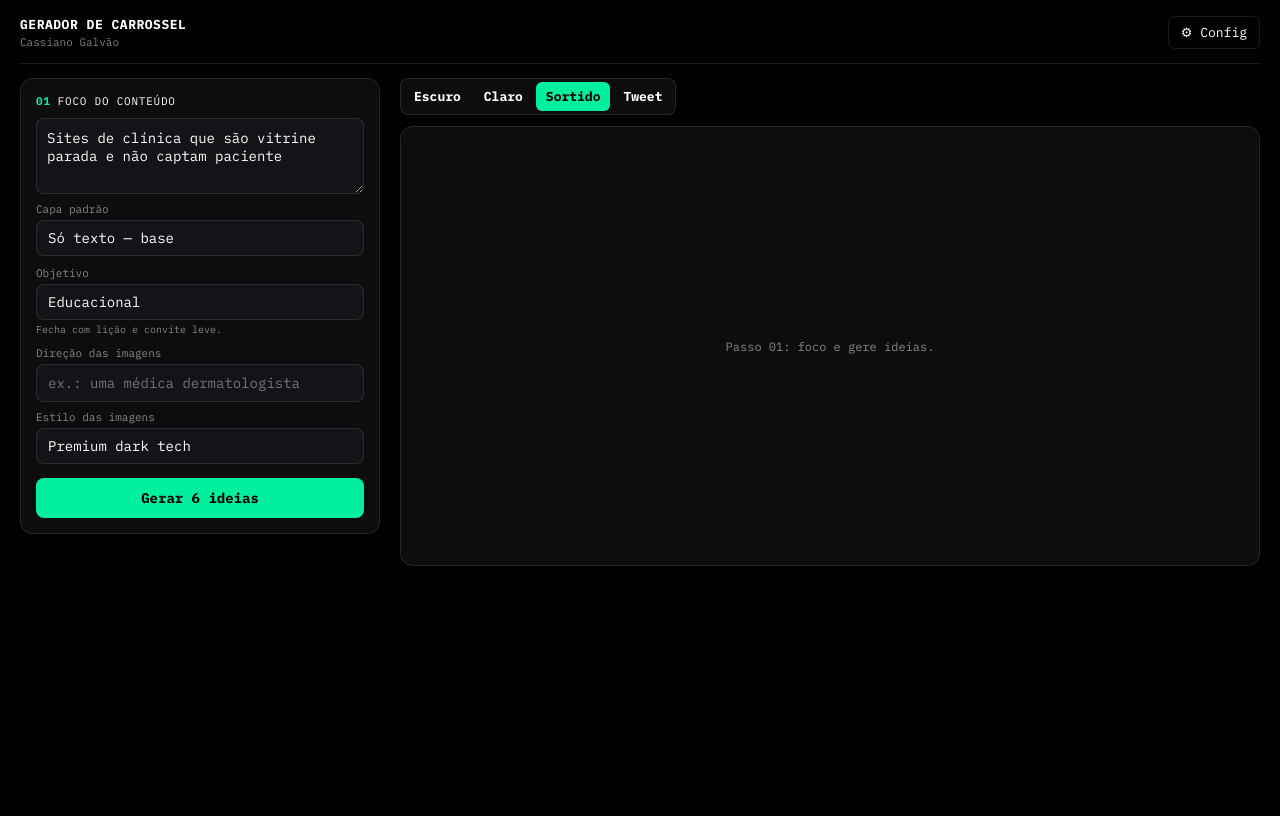
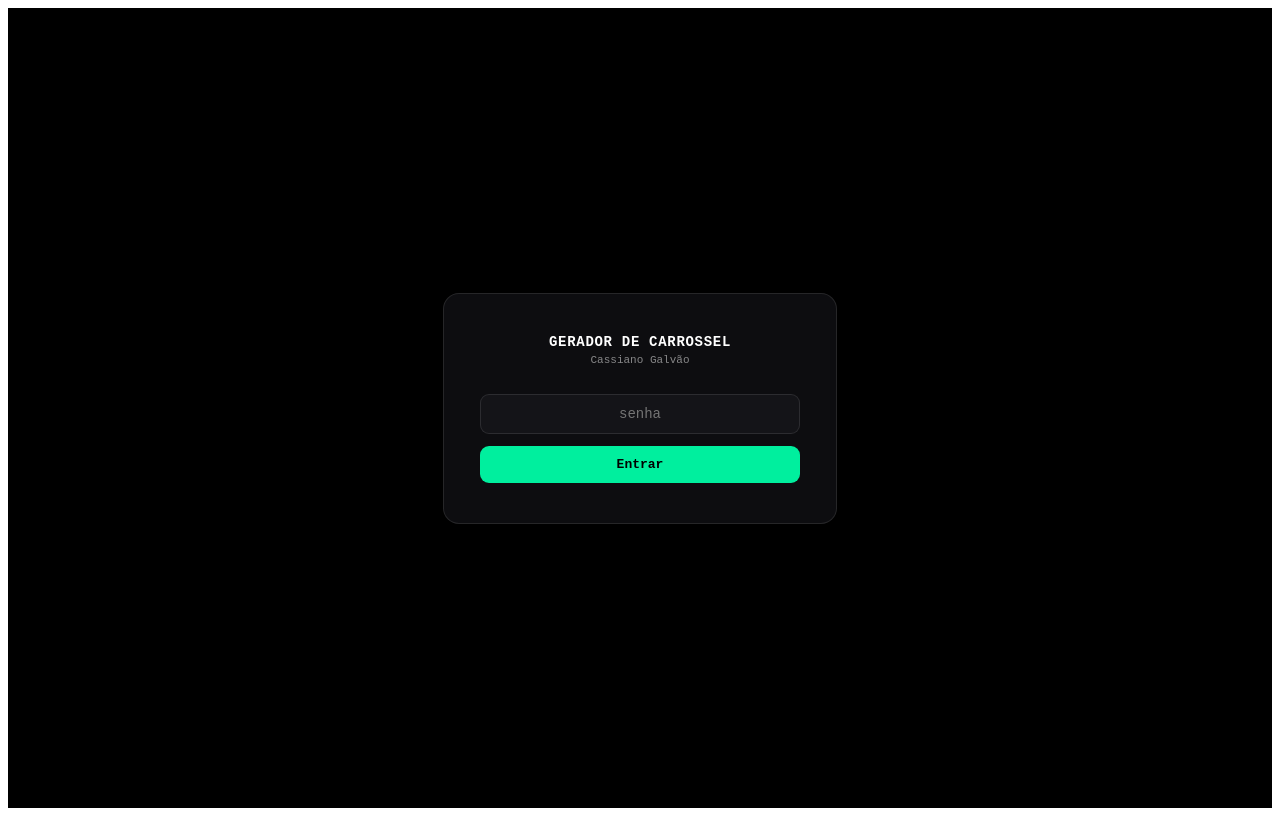
Before and after one commit to DevCassianoGalvao/geradordecarrossel, a React (Vite) app: page / in a window 1280 px wide. Built offline with nearby package versions, Linux system fonts and the light colour scheme.

Commit message:
feat: tela de login com senha — proteção básica de acesso

```diff
--- a/src/App.jsx
+++ b/src/App.jsx
@@ -78,7 +78,47 @@ function sortidoEff(slide,idx){
 }
 function widow(s){if(!s)return s;const i=s.lastIndexOf(" ");return i>0?s.slice(0,i)+"\u00A0"+s.slice(i+1):s;}
 
+const SENHA = "150771ca";
+
+function LoginGate({onLogin}){
+  const [val,setVal]=useState("");
+  const [erro,setErro]=useState(false);
+  function tentar(e){
+    e.preventDefault();
+    if(val===SENHA){onLogin();}
+    else{setErro(true);setTimeout(()=>setErro(false),1500);}
+  }
+  return(
+    <div style={{minHeight:"100vh",background:C.black,display:"flex",alignItems:"center",justifyContent:"center",fontFamily:MONO}}>
+      <div style={{background:C.panel,border:`1px solid ${C.line}`,borderRadius:16,padding:"40px 36px",width:320,textAlign:"center"}}>
+        <div style={{fontSize:14,fontWeight:700,color:C.white,letterSpacing:"0.05em",marginBottom:4}}>GERADOR DE CARROSSEL</div>
+        <div style={{fontSize:11,color:C.dim,marginBottom:28}}>Cassiano Galvão</div>
+        <form onSubmit={tentar} style={{display:"flex",flexDirection:"column",gap:12}}>
+          <input
+            id="cg-senha"
+            name="password"
+            type="password"
+            autoComplete="current-password"
+            value={val}
+            onChange={e=>{setVal(e.target.value);setErro(false);}}
+            placeholder="senha"
+            style={{background:C.panel2,border:`1px solid ${erro?C.purple:C.line}`,borderRadius:9,color:C.white,fontFamily:MONO,fontSize:14,padding:"11px 14px",outline:"none",textAlign:"center",transition:"border-color 0.2s"}}
+          />
+          <button type="submit" style={{background:C.green,color:C.black,border:"none",borderRadius:9,padding:"11px",fontFamily:MONO,fontSize:13,fontWeight:700,cursor:"pointer"}}>
+            Entrar
+          </button>
+          {erro&&<div style={{fontSize:11,color:C.purple}}>Senha incorreta</div>}
+        </form>
+      </div>
+    </div>
+  );
+}
+
 export default function App(){
+  const [autenticado,setAutenticado]=useState(()=>{try{return sessionStorage.getItem("cg_auth")==="1";}catch{return false;}});
+  function onLogin(){try{sessionStorage.setItem("cg_auth","1");}catch{}setAutenticado(true);}
+  if(!autenticado)return<LoginGate onLogin={onLogin}/>;
+
   const [foco,setFoco]=useState("Sites de clínica que são vitrine parada e não captam paciente");
   const [ideias,setIdeias]=useState([]);
   const [ideiaSel,setIdeiaSel]=useState(null);
```
